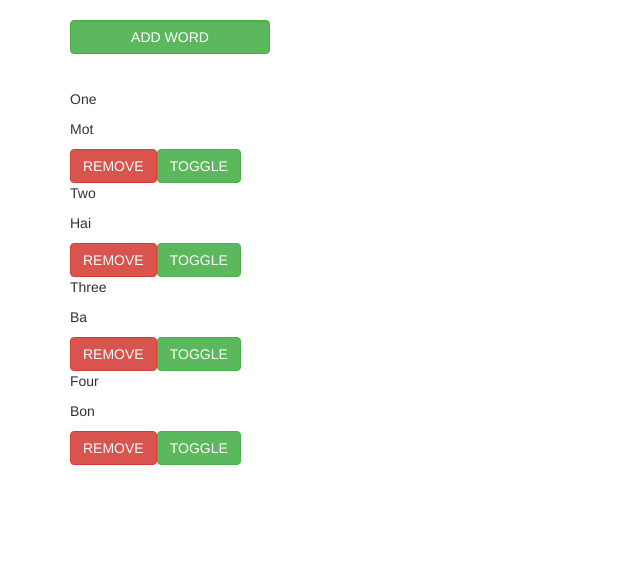
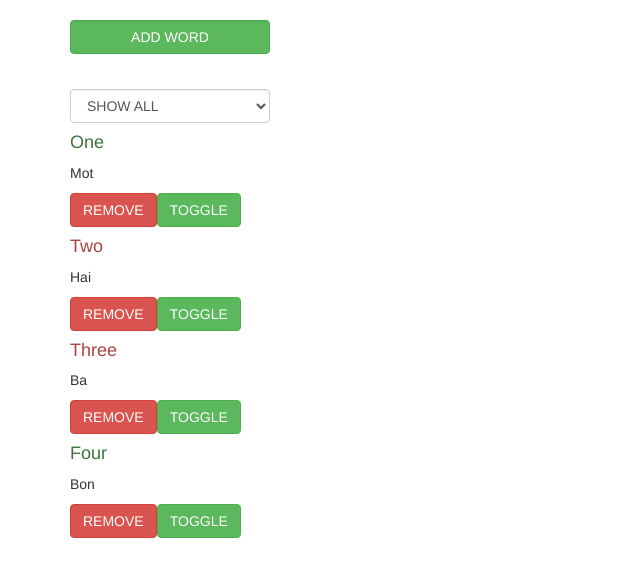
Before and after one commit to skymountainvn/ng_1, an Angular app: page / in a window 1280 px wide. Shown: the top 576 px of the page, without its empty margins (0-640 px from the left). Built offline with nearby package versions, Linux system fonts and the light colour scheme.

Commit message:
add wordFilter for show list

```diff
--- a/src/app/app.component.css
+++ b/src/app/app.component.css
@@ -0,0 +1,4 @@
+.bolder { font-weight: bolder; }
+.red { color: red; }
+.thin { font-weight: 300; }
+.green { color: green; }
--- a/src/app/app.component.html
+++ b/src/app/app.component.html
@@ -1,10 +1,16 @@
 <div class="container">
     <br>
     <app-word-form (onAddWord)="onAddWord($event)"></app-word-form>
-  <div *ngFor="let word of words">
+    <app-word-filter
+      [filterStatus]="filterStatus"
+      (onChangeFilterStatus)="onChangeFilterStatus($event)"
+    ></app-word-filter>
+
+    <div *ngFor="let word of getFilteredWord()">
       <app-word
         [wordInfo]="word"
         (onRemoveWord)="onRemoveWord($event)"
         (onToggleWord)="onToggleWord($event)"></app-word>
     </div>
+
 </div>
--- a/src/app/app.component.ts
+++ b/src/app/app.component.ts
@@ -1,4 +1,5 @@
 import { Component } from '@angular/core';
+import { Word } from './types';
 
 @Component({
   selector: 'app-root',
@@ -7,9 +8,8 @@ import { Component } from '@angular/core';
 })
 
 export class AppComponent {
-  txtVn="";
-  txtEn="";
 
+  filterStatus = 'SHOW_ALL';
   words: Word[] = [  // thêm Word[] để quét theo interface Word sai syntax thì sẽ báo
     { en: 'One', vn: 'Mot', isMemorized: true, _id: 'abcd1' },
     { en: 'Two', vn: 'Hai', isMemorized: false, _id: 'abcd2' },
@@ -41,11 +41,16 @@ export class AppComponent {
   onAddWord(word: Word) {
     this.words.unshift(word);
   }
+
+  getFilteredWord() {
+    return this.words.filter(word => {
+      if (this.filterStatus === 'SHOW_ALL') return true;
+      if (this.filterStatus === 'SHOW_FORGOT') return !word.isMemorized;
+      return word.isMemorized;
+    });
+  }
+
+  onChangeFilterStatus(newStatus: string) {
+    this.filterStatus = newStatus;
+  }
 }
-
-interface Word {
-  _id: string;
-  en: string;
-  vn: string;
-  isMemorized: boolean;
-}
--- a/src/app/app.module.ts
+++ b/src/app/app.module.ts
@@ -7,13 +7,15 @@ import { FormsModule } from "@angular/forms"
 import { AppComponent } from './app.component';
 import { WordComponent } from './word.component';
 import { WordFormComponent } from './word-form.component';
+import { WordFilterComponent } from './word-filter.component';
 import { from } from 'rxjs';
 
 @NgModule({
   declarations: [
     AppComponent,
     WordComponent,
-    WordFormComponent
+    WordFormComponent,
+    WordFilterComponent
   ],
   imports: [
     BrowserModule,
--- /dev/null
+++ b/src/app/types.ts
@@ -0,0 +1,6 @@
+export interface Word {
+    _id: string;
+    en: string;
+    vn: string;
+    isMemorized: boolean;
+}
--- /dev/null
+++ b/src/app/word-filter.component.ts
@@ -0,0 +1,29 @@
+// thanh roll chon SHOW ALL _ SHOW FORGOT _ SHOW MEMORIZED
+import { Component, Input, Output, EventEmitter } from '@angular/core';
+
+@Component({
+  selector: 'app-word-filter',
+  template:`
+    <select
+         class="form-control"
+        style="width: 200px"
+        [(ngModel)]="filterStatus"
+        (change)="onChange($event)"
+    >
+        <option value="SHOW_ALL">SHOW ALL</option>
+        <option value="SHOW_MEMORIZED">SHOW MEMORIZED</option>
+        <option value="SHOW_FORGOT">SHOW FORGOT</option>
+    </select>
+  `
+
+})
+
+export class WordFilterComponent{
+    @Input() filterStatus: string;
+    @Output() onChangeFilterStatus = new EventEmitter();
+    onChange(evt) {
+        console.log(evt);
+        const newFilterStatus = evt.target.value;
+        this.onChangeFilterStatus.emit(newFilterStatus);
+    }
+}
--- a/src/app/word-form.component.ts
+++ b/src/app/word-form.component.ts
@@ -1,4 +1,5 @@
 import { Component, Input, Output, EventEmitter } from '@angular/core';
+import { Word } from './types';
 
 @Component({
   selector: 'app-word-form',
@@ -29,13 +30,13 @@ export class WordFormComponent {
     txtEn="";
 
 
-    @Output() onAddWord = new EventEmitter();
+    @Output() onAddWord = new EventEmitter<Word>();
     toggleForm () {
         this.isShowForm=!this.isShowForm;
     }
 
     addWord() {
-        const word = {
+        const word: Word = {
         _id: Math.random() + '',
         en: this.txtEn,
         vn: this.txtVn,
--- a/src/app/word.component.ts
+++ b/src/app/word.component.ts
@@ -1,9 +1,13 @@
 import { Component, Input, Output, EventEmitter } from '@angular/core';
+import { Word } from "./types"
+
 
 @Component({
   selector: 'app-word',
   template:`
-  <p class="wordInfo.isMemorized ? 'text-success' : 'text-danger'"> {{wordInfo.en}}  <p>
+  <h4 [class]="wordInfo.isMemorized ? 'text-success' : 'text-danger'"> {{wordInfo.en}}  </h4>
+
+
   <p> {{wordInfo.vn}} </p>
   <button class="btn btn-danger" (click)="removeWord();"> REMOVE </button>
   <button class="btn btn-success" (click)="toggleWord();"> TOGGLE </button>
@@ -12,9 +16,9 @@ import { Component, Input, Output, EventEmitter } from '@angular/core';
 
 })
 export class WordComponent {
-  @Input() wordInfo: any;
-  @Output() onRemoveWord = new EventEmitter();
-  @Output() onToggleWord = new EventEmitter();
+  @Input() wordInfo: Word;
+  @Output() onRemoveWord = new EventEmitter<string>();
+  @Output() onToggleWord = new EventEmitter<string>();
   removeWord() {
     this.onRemoveWord.emit(this.wordInfo._id);
   }
```
Lines whose indentation alone changed are shown as unchanged.
